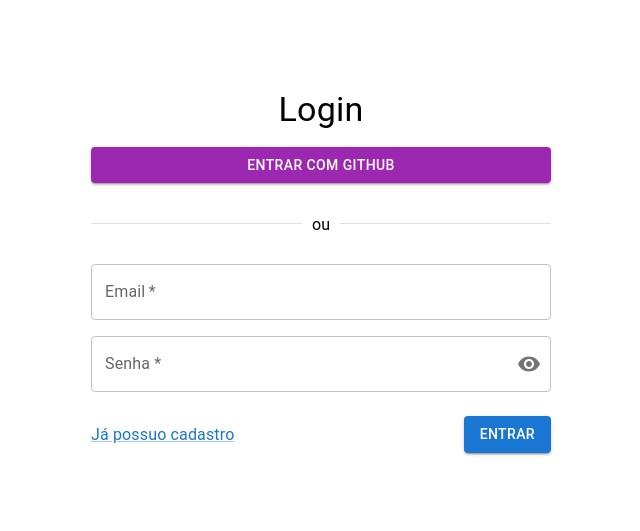
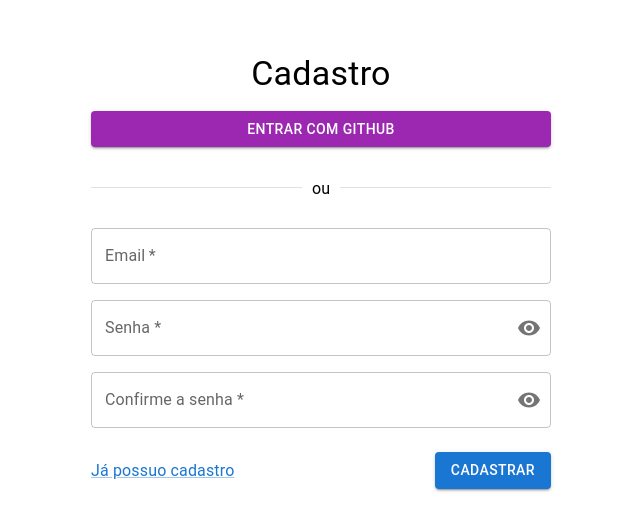
Before and after one commit to simone-alcala/-Repo-Provas-Front, a React app: page /sign-up in a window 1280 px wide. Shown: the part 125-656 px from the top of the page, without its empty margins (319-959 px from the left). Built offline with nearby package versions, Linux system fonts and the light colour scheme.

Commit message:
Testing context

```diff
--- a/src/components/App/index.tsx
+++ b/src/components/App/index.tsx
@@ -9,8 +9,6 @@
 import SignUp from '../../pages/SignUp';
 import SignIn from '../../pages/SignIn';
 
-
-
 function App() {
   return (
     <AuthProvider>
@@ -18,8 +16,8 @@
         <Routes>
           <Route path='/' element={<Home/>}/>
           <Route path='/home' element={<Home/>}/>
-          <Route path='/sign-up' element={<SignIn/>}/>
-          <Route path='/sign-in' element={<SignUp/>}/>
+          <Route path='/sign-in' element={<SignIn/>}/>
+          <Route path='/sign-up' element={<SignUp/>}/>
         </Routes>
       </BrowserRouter>
     </AuthProvider>
--- a/src/pages/SignIn/index.tsx
+++ b/src/pages/SignIn/index.tsx
@@ -1,10 +1,12 @@
 import React, { useState, ChangeEvent, FormEvent } from 'react';
 import { Link as RouterLink, useNavigate } from 'react-router-dom';
 import { Box, Button, Divider, Link, TextField, Typography } from '@mui/material';
-import { signIn } from '../../services/api/AuthApi';
+
+//import { useAuth } from '../../contexts/AuthProvider';
+//import { signIn } from '../../services/api/AuthApi';
+
 import PasswordInput from '../../components/PasswordInput';
 import Message, { MessageProps } from '../../components/Message';
-import { useAuth } from '../../contexts/AuthProvider';
 
 type FormDataType = {
   email: string,
@@ -65,7 +67,7 @@
 
 function SignIn() {
 
-  const { login } = useAuth();
+  //const { login } = useAuth();
   const navigate = useNavigate();
   const [showMessage, setShowMessage] = useState(false);
   const [disableButton, setDisableButton] = useState(false);
@@ -88,7 +90,7 @@
   async function sendInfo() {
     const { email, password } = formData;
     try {
-      const result = await signIn({ email, password });
+      /*const result = await signIn({ email, password });
       setMessage({
         ...message,
         severity: 'success',
@@ -98,7 +100,7 @@
       setTimeout(() => {
         navigate('/home', { replace: true });
         login(result.data.token);
-      }, 3000);
+      }, 3000);*/
     } catch (err: any) {
       console.log(err);
       setMessage({
--- a/src/pages/SignUp/index.tsx
+++ b/src/pages/SignUp/index.tsx
@@ -1,7 +1,9 @@
 import React, { useState, ChangeEvent, FormEvent } from 'react';
 import { Link as RouterLink, useNavigate } from 'react-router-dom';
 import { Box, Button, Divider, Link, TextField, Typography } from '@mui/material';
-import { signUp } from '../../services/api/AuthApi';
+
+//import { signUp } from '../../services/api/AuthApi';
+
 import PasswordInput from '../../components/PasswordInput';
 import Message, { MessageProps } from '../../components/Message';
 
@@ -101,14 +103,14 @@
     const { email, password } = formData;
 
     try {
-      await signUp({ email, password });
+      /*await signUp({ email, password });
       setMessage({
         ...message,
         severity: 'success',
         text: 'Cadastro realizado com sucesso. Redirecionando para login...'
       });
       setShowMessage(true);
-      setTimeout(() => { navigate('/sign-in', { replace: true }) }, 3000);
+      setTimeout(() => { navigate('/sign-in', { replace: true }) }, 3000);*/
     } catch (err: any) {
       console.log(err);
       setMessage({
```
